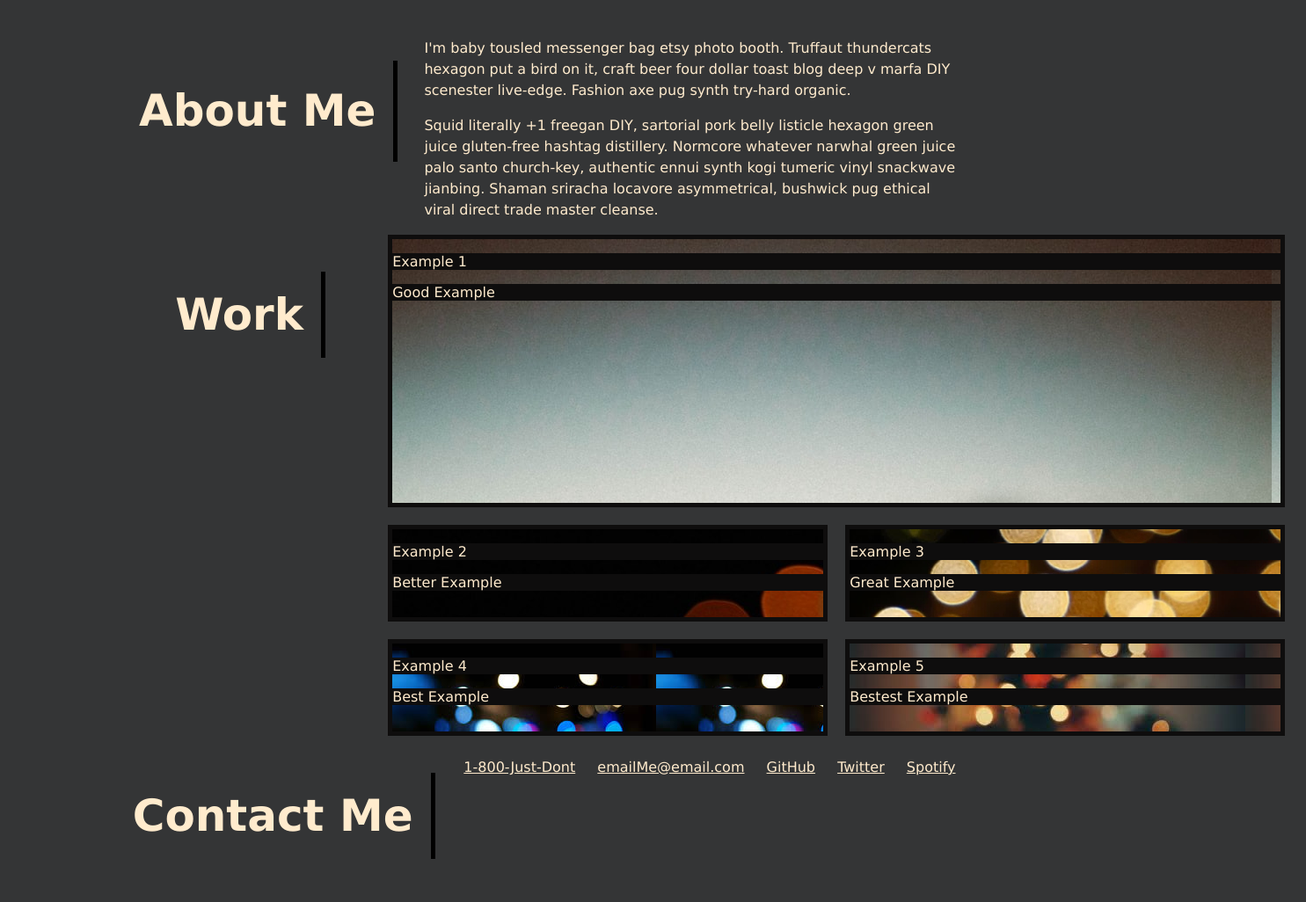
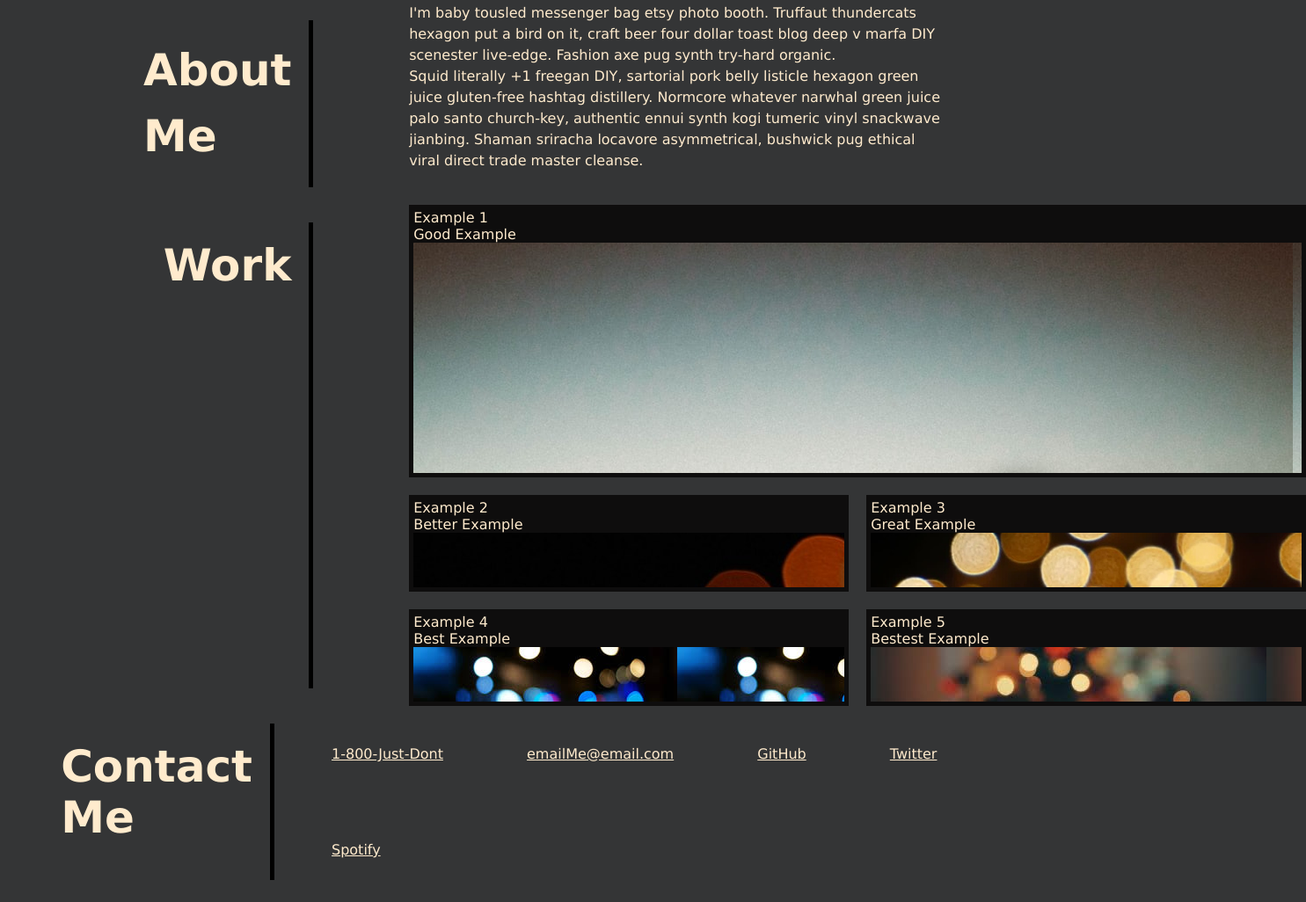
Before and after one commit to 425megs/Professional-Portfolio, a plain HTML site: page index.html in a window 1280 px wide. Shown: the part 445-1471 px from the top of the page at 88% size, 1485 px wide, since content can reach past the window. Drawn offline with Linux system fonts and the light colour scheme.

Commit message:
some flexbox changes done with Brett

```diff
--- a/index.html
+++ b/index.html
@@ -1,5 +1,6 @@
 <!DOCTYPE html>
 <html lang="en">
+
 <head>
     <meta charset="UTF-8">
     <meta http-equiv="X-UA-Compatible" content="IE=edge">
@@ -7,6 +8,7 @@
     <title>Document</title>
     <link href="./style.css" rel="stylesheet">
 </head>
+
 <body>
     <header>
         <h1>Megan's Portfolio</h1>
@@ -16,13 +18,13 @@
                     <a href="#about-me">About Me</a>
                 </li>
                 <li>
-                        <a href= "#work">Work</a>
+                    <a href="#work">Work</a>
                 </li>
                 <li>
-                        <a href= "#contact-me">Contact Me</a>
+                    <a href="#contact-me">Contact Me</a>
                 </li>
                 <li>
-                        <a href= "#resume">Resume</a>
+                    <a href="#resume">Resume</a>
                 </li>
             </ul>
         </nav>
@@ -35,19 +37,24 @@
 
     <main>
         <section id="about-me">
-            <div>
-                <h1>About Me</h1>
+            <div class="headers">
+                <h1 class="contentHeader">About Me</h1>
 
             </div>
             <div class="font">
-                <p>I'm baby tousled messenger bag etsy photo booth. Truffaut thundercats hexagon put a bird on it, craft beer four dollar toast blog deep v marfa DIY scenester live-edge. Fashion axe pug synth try-hard organic.</p>
-                <p>Squid literally +1 freegan DIY, sartorial pork belly listicle hexagon green juice gluten-free hashtag distillery. Normcore whatever narwhal green juice palo santo church-key, authentic ennui synth kogi tumeric vinyl snackwave jianbing. Shaman sriracha locavore asymmetrical, bushwick pug ethical viral direct trade master cleanse.</p>
+                <p>I'm baby tousled messenger bag etsy photo booth. Truffaut thundercats hexagon put a bird on it, craft
+                    beer four dollar toast blog deep v marfa DIY scenester live-edge. Fashion axe pug synth try-hard
+                    organic.</p>
+                <p>Squid literally +1 freegan DIY, sartorial pork belly listicle hexagon green juice gluten-free hashtag
+                    distillery. Normcore whatever narwhal green juice palo santo church-key, authentic ennui synth kogi
+                    tumeric vinyl snackwave jianbing. Shaman sriracha locavore asymmetrical, bushwick pug ethical viral
+                    direct trade master cleanse.</p>
             </div>
         </section>
 
         <section id="work">
-            <div>
-                <h1>Work</h1>
+            <div class="headers">
+                <h1 class="contentHeader">Work</h1>
             </div>
             <div class="grid">
                 <div class="grid-item1">
@@ -74,8 +81,8 @@
         </section>
 
         <section id="contact-me">
-            <div>
-                <h1>Contact Me</h1>
+            <div class="headers">
+                <h1 class="contentHeader">Contact Me</h1>
             </div>
             <div class="contact">
                 <p><a href="https://voice.google.com/">1-800-Just-Dont</a></p>
@@ -89,4 +96,5 @@
     </main>
 
 </body>
+
 </html>
--- a/style.css
+++ b/style.css
@@ -1,3 +1,8 @@
+* {
+    padding: 0px;
+    margin: 0px;
+}
+
 /* defaults */
 body {
    background-color: #343536;
@@ -83,16 +88,27 @@ header h1 {
 }
 
 /* gives h1 tags the line after the section title */
- #about-me h1, #work h1, #contact-me h1 {
+ .contentHeader{
     border-right: 5px solid #000000;
     padding: 20px;
+}
+
+.headers {
+    display: flex;
+    justify-content: flex-end;
+    flex: 1 1 0;
+    margin: 20px;
+    max-width: 15vw;
+}
+
+h1 {
     font-size: 50px;
 }
 
 /* layout of flexbox for each section */
 #about-me, #work, #contact-me {
     display: flex;
-    justify-content: space-evenly;
+    justify-content: space-around;
 }
 
 /* sets borders for each section */
@@ -187,7 +203,7 @@ header h1 {
 /* formatting for links, --still need to center somehow-- */
 .contact p {
     display: inline-block;
-    padding: 10px;
+    padding: 45px;
 }
 
 /* styles the links in footer section */
```
Lines whose indentation alone changed are shown as unchanged.
